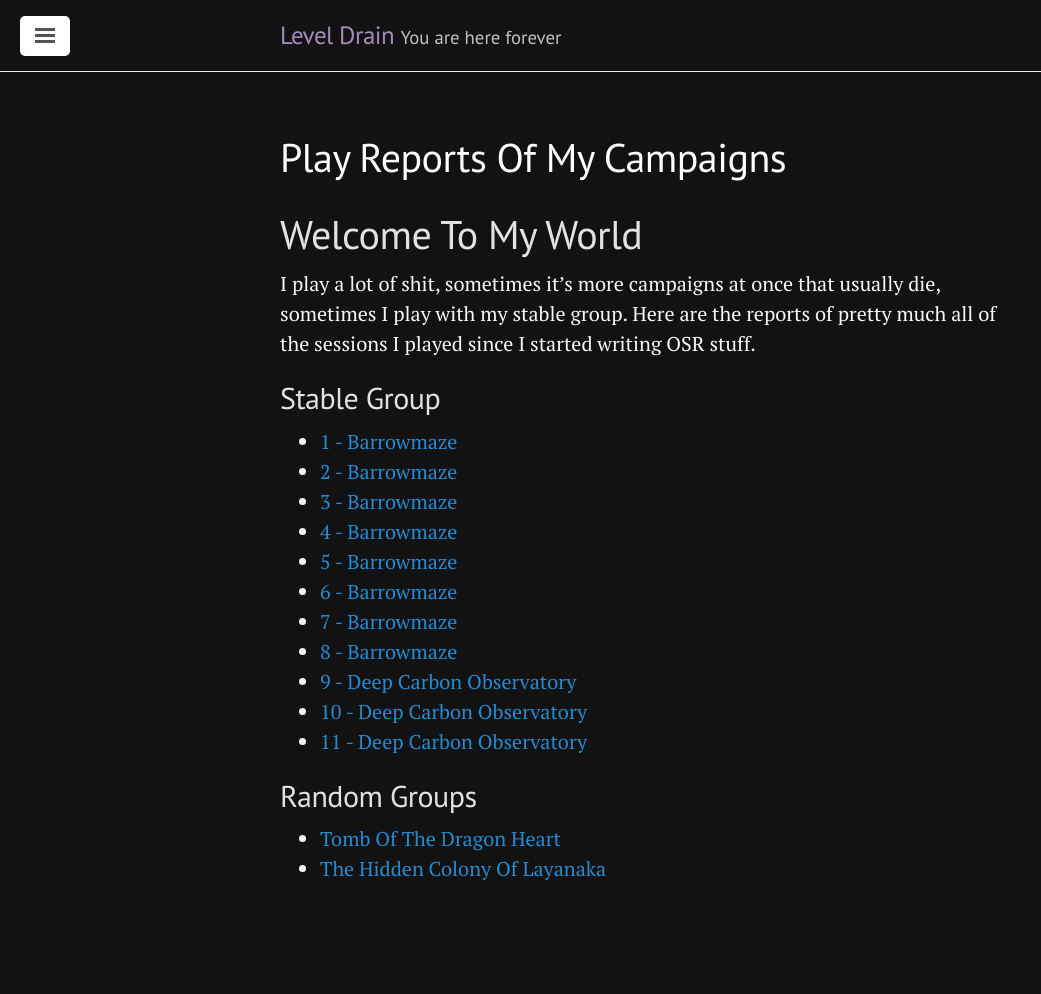
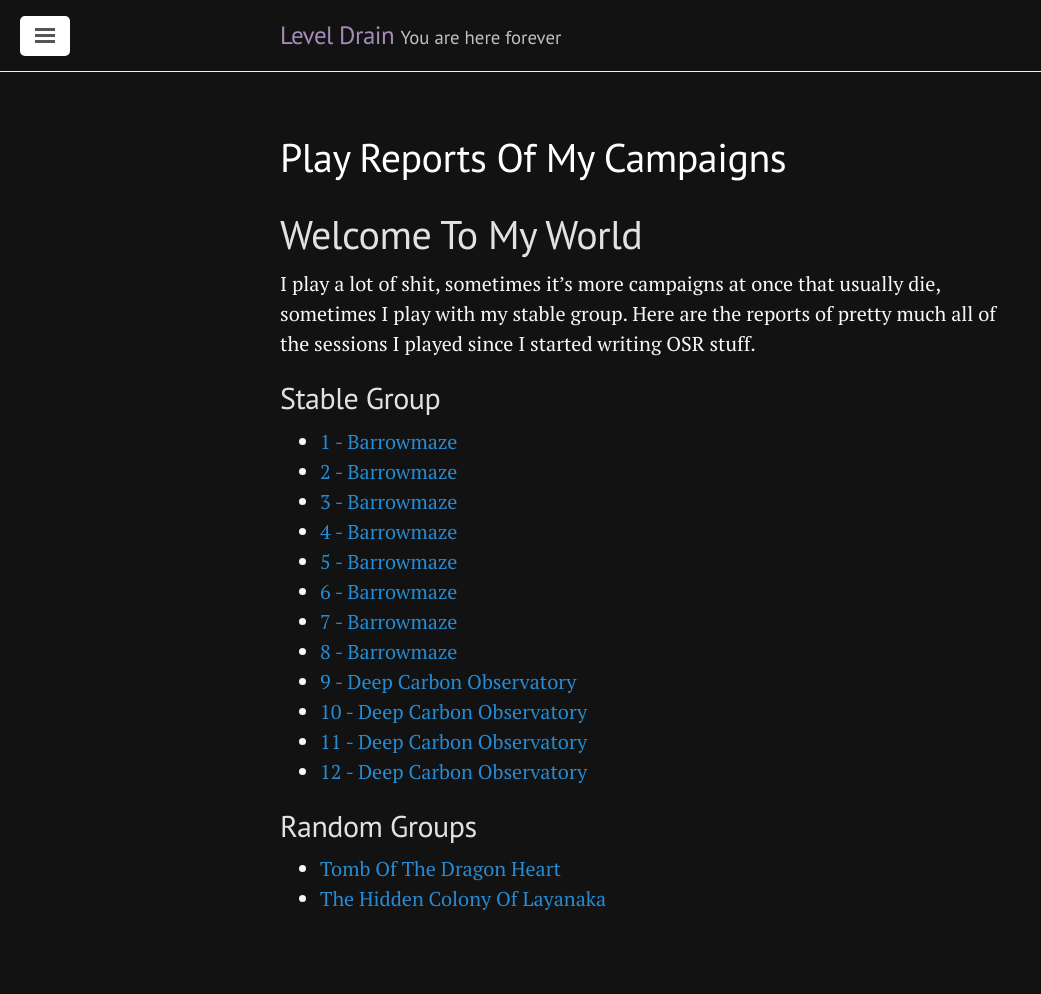
Before and after one commit to thevinter/thevinter.github.io, a Jekyll site: the page built from play-reports.md, in a window 1280 px wide. Shown: the whole page, without its empty margins (0-1041 px from the left). Built offline with Jekyll 4.4.1, drawn with Linux system fonts in a browser that asks for light colours; before the commit the page ends 964 px from its top, so only the background shows below that.

Commit message:
dco 12 play report

```diff
--- a/play-reports.md
+++ b/play-reports.md
@@ -19,6 +19,7 @@
 - [9 - Deep Carbon Observatory](https://leveldrain.com/2021/03/03/dco-report-09/)
 - [10 - Deep Carbon Observatory](https://leveldrain.com/2021/03/04/dco-report-10/)
 - [11 - Deep Carbon Observatory](https://leveldrain.com/2021/03/06/dco-report-11/)
+- [12 - Deep Carbon Observatory](https://leveldrain.com/2021/03/09/dco-report-12/)
 
 ## Random Groups
 - [Tomb Of The Dragon Heart](https://leveldrain.com/2021/02/08/inexperienced-players/)
```
